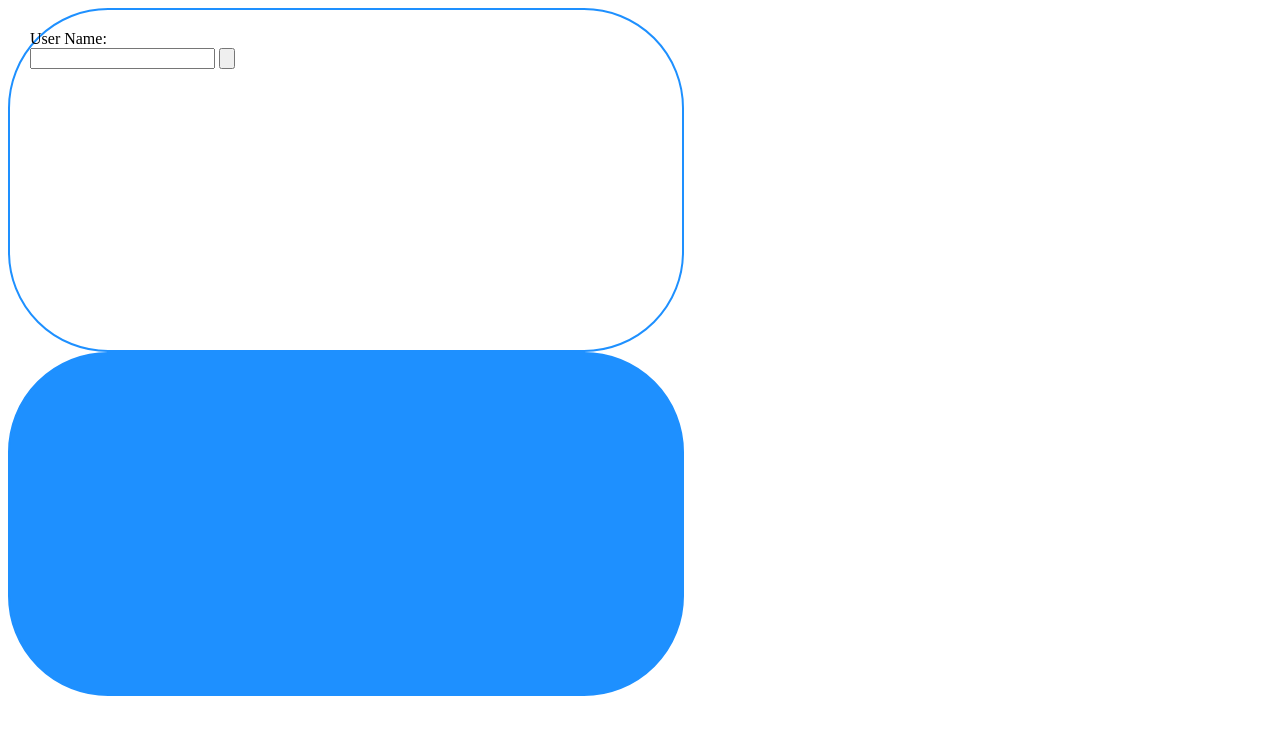
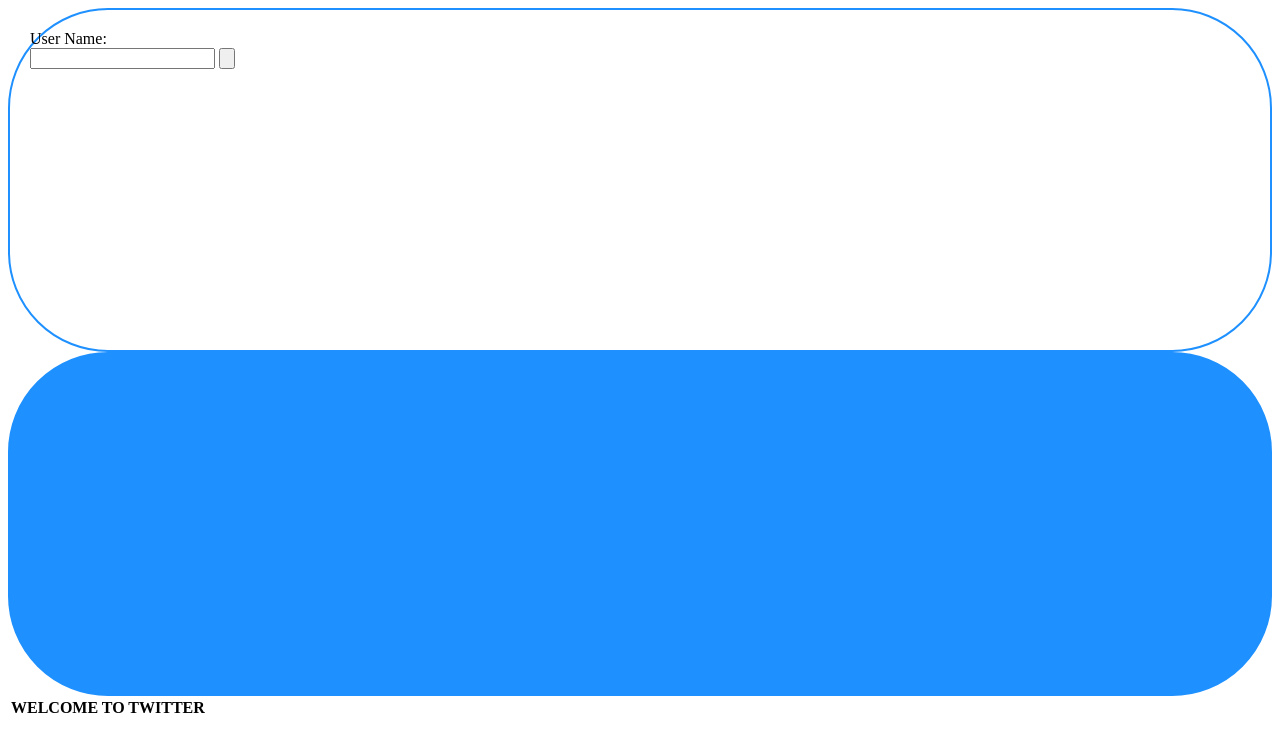
Before and after one commit to apdakid/tweetMe, a website: page public/twittery.html in a window 1280 px wide. Drawn offline with Linux system fonts and the light colour scheme; files that its build step writes are made by us from their sources; files whose address does not match are found by name.

Commit message:
Getting Rita insync

```diff
--- a/public/myStyle.css
+++ b/public/myStyle.css
@@ -1,15 +1,20 @@
-div {
+#tweetCol{
+    border-radius: 100px;
+    border: 2px solid dodgerblue;
+    padding: 20px;
+    height: 300px;
+    background: dodgerblue;
+
+}
+
+#userCol{
+    background: white;
     border-radius: 100px;
     border: 2px solid dodgerblue;
     padding: 20px;
     height: 300px;
 }
 
-#tweetCol{
-    background: dodgerblue;
-    width: 50%;
+tr{
+    width:100%
 }
-
-#userCol{
-    width: 50%;
-}
--- a/public/twittery.html
+++ b/public/twittery.html
@@ -7,17 +7,21 @@
 <body>
     <table>
          <tr>
+            <th>WELCOME TO TWITTER</th>
+        </tr>
+
+        <tr >
             <div id="userCol">
                  <!--<form action="action_page.php">-->
-                    User Name:<br>
-                    <input type = "text" name = "User Name " id = "username">
-                    <input type="button" name="Login" id = "loginButt">
+                     <div id="login">
+                        User Name:<br>
+                            <input type = "text" name = "User Name " id = "username">
+                            <input type="button" name="Login" id = "loginButt">
+                     </div>
+
                     <!--<input type="submit" value="Submit">   -->
                  <!--</form>-->
             </div>
-        </tr>
-
-        <tr >
             <div id="tweetCol">
             </div>
         </tr>
```
Also changed, not shown: 1 other file.
